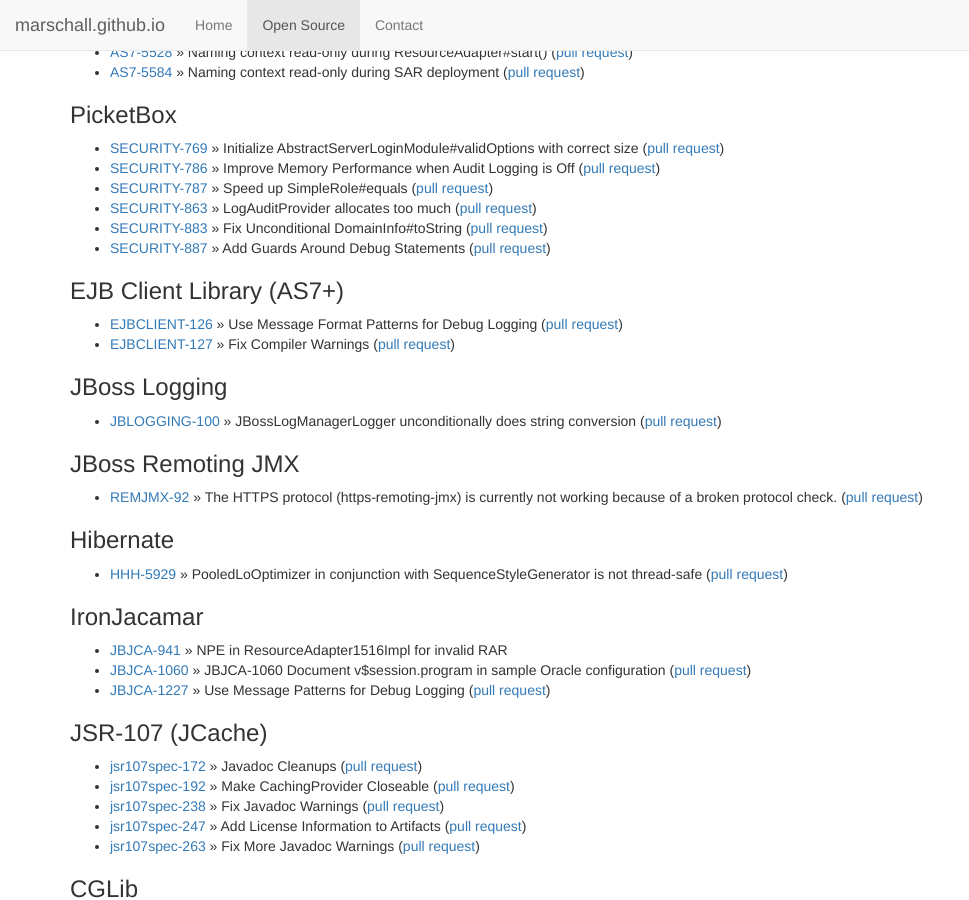
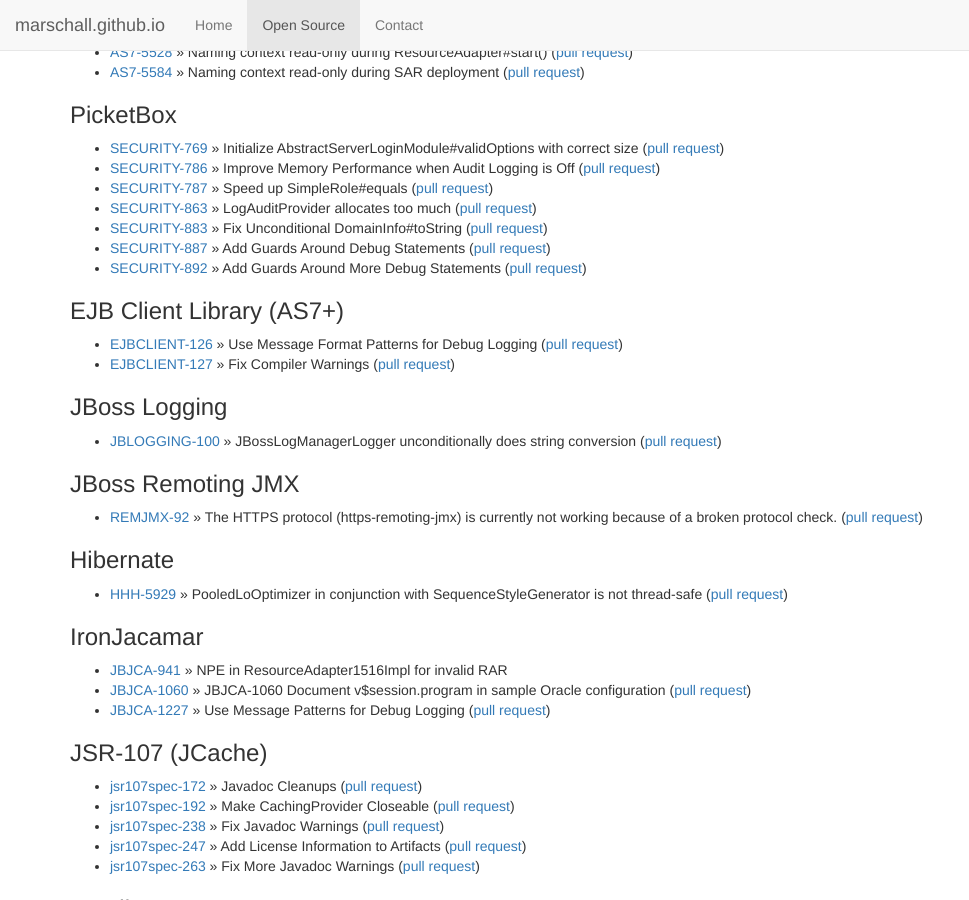
Before and after one commit to marschall/marschall.github.com, a Jekyll site: the page built from open-source.html, in a window 1280 px wide and 900 px high, scrolled down 1931 px. Shown: the whole window, without its empty margins (0-969 px from the left). Built offline with Jekyll 4.4.1, drawn with Linux system fonts in a browser that asks for light colours.

Commit message:
SECURITY-892

```diff
--- a/open-source.html
+++ b/open-source.html
@@ -128,6 +128,8 @@
   <li><a href="https://issues.jboss.org/browse/SECURITY-863">SECURITY-863</a> &raquo; LogAuditProvider allocates too much (<a href="https://github.com/picketbox/picketbox/pull/19">pull request</a>)</li>
   <li><a href="https://issues.jboss.org/browse/SECURITY-883">SECURITY-883</a> &raquo; Fix Unconditional DomainInfo#toString (<a href="https://github.com/picketbox/picketbox/pull/30">pull request</a>)</li>
   <li><a href="https://issues.jboss.org/browse/SECURITY-887">SECURITY-887</a> &raquo; Add Guards Around Debug Statements (<a href="https://github.com/picketbox/picketbox/pull/34">pull request</a>)</li>
+  <li><a href="https://issues.jboss.org/browse/SECURITY-892">SECURITY-892</a> &raquo; Add Guards Around More Debug Statements (<a href="https://github.com/picketbox/picketbox/pull/37">pull request</a>)</li>
+
 </ul>
 <h3>EJB Client Library (AS7+)</h3>
 <ul>
```
